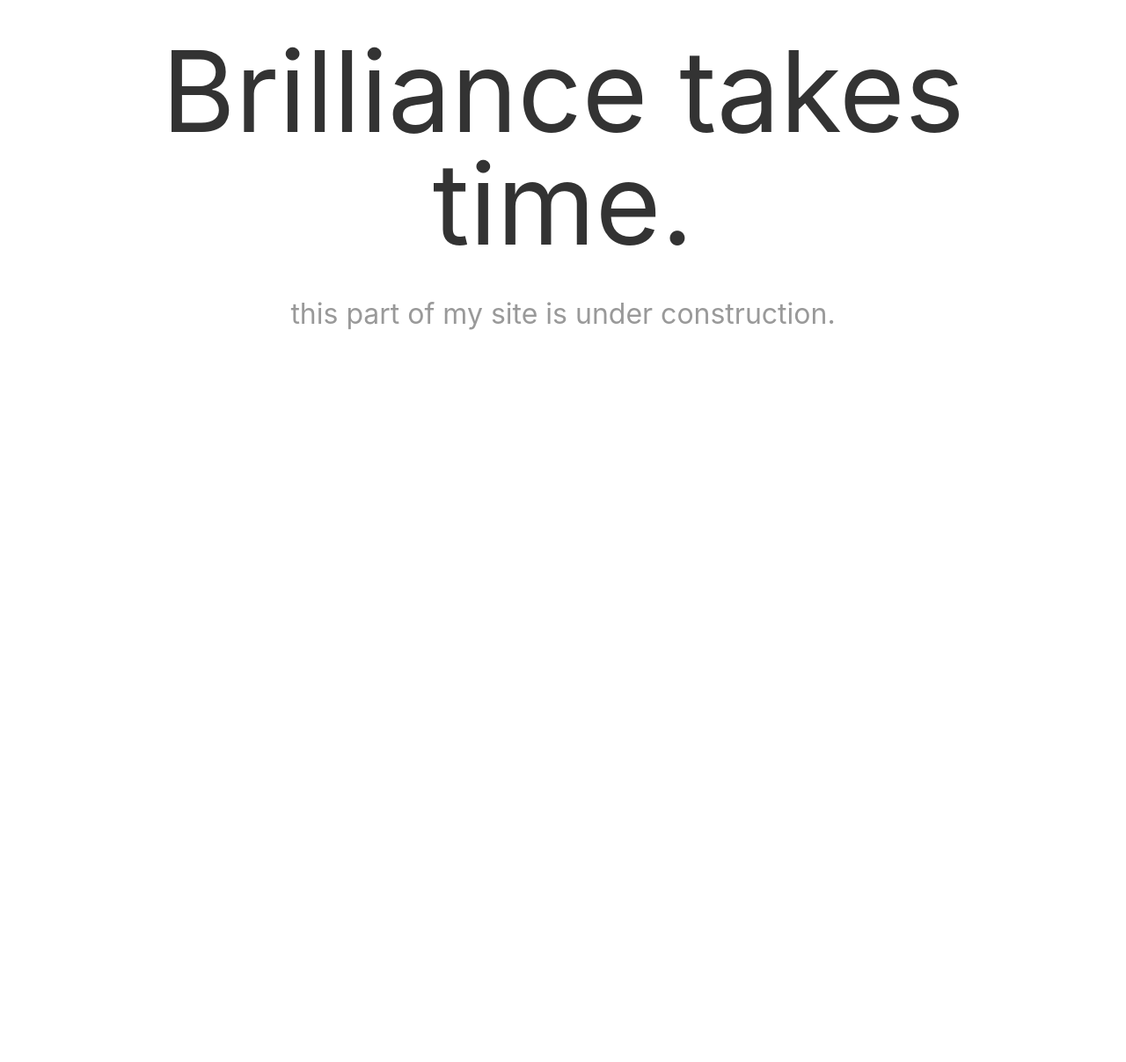
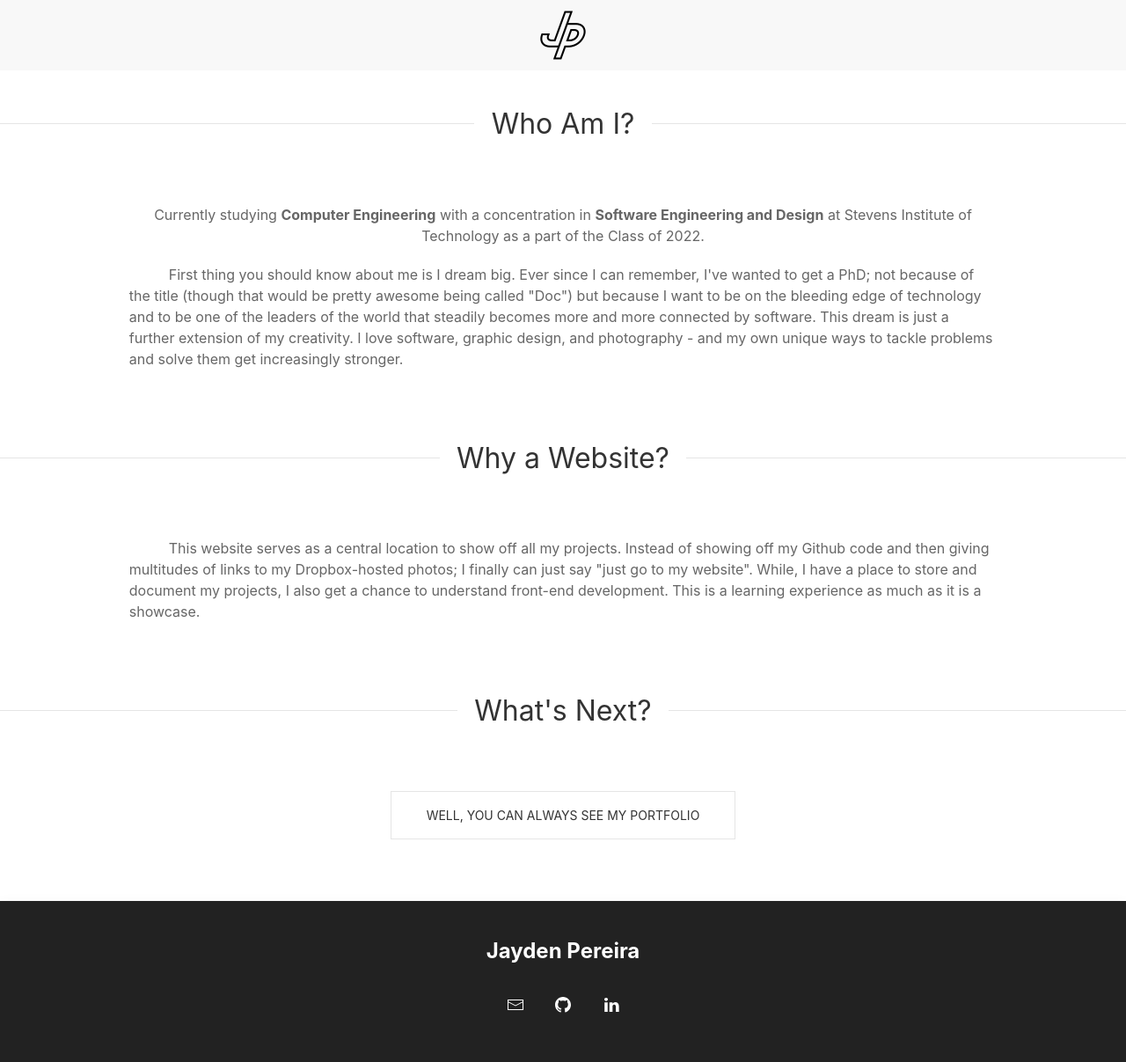
Before and after one commit to jpereira99/My-Website, a Flask app: page /about/ in a window 1280 px wide. Shown: the whole page at 88% size. Before the commit the page ends 375 px from the top, so only its background shows below. Run offline with Flask 2, Linux system fonts and the light colour scheme.

Commit message:
added about page

```diff
--- a/templates/about.html
+++ b/templates/about.html
@@ -12,10 +12,59 @@
 </head>
 <body>
 
-    <div align="center" class="uk-padding">
-        <h1 class="uk-heading-hero">Brilliance takes time.</h1>
-        <h2 class="uk-text-muted">this part of my site is under construction.</h2>
+    <!-- NAVBAR -->
+    <nav class="uk-navbar-container" uk-navbar>
+                <div class="uk-navbar-center">
+                    <div class="uk-navbar-nav">
+
+                        <a href="/" class="uk-navbar-item uk-logo">
+                            <img data-src="{{ url_for('static', filename='images/Logo.png') }}" width="70" height="" alt="" uk-img>
+                        </a>
+
+                    </div>
+                </div>
+         </nav>
+
+    <!-- BODY -->
+    <h2 class="uk-heading-line uk-text-center"><span>Who Am I?</span></h2>
+    <div class="uk-card uk-card-body uk-width-5-6@s uk-align-center">
+        <p class="uk-text-center">
+            Currently studying <b>Computer Engineering</b> with a concentration in <b>Software Engineering and Design</b> at Stevens Institute of Technology as a
+            part of the Class of 2022.
+        </p>
+        <p style="text-indent: 45px">
+            First thing you should know about me is I dream big. Ever since I can remember, I've wanted to get a PhD; not because of the title (though
+            that would be pretty awesome being called "Doc") but because I want to be on the bleeding edge of technology and to be one of the leaders of the
+            world that steadily becomes more and more connected by software. This dream is just a further extension of my creativity. I love software,
+            graphic design, and photography - and my own unique ways to tackle problems and solve them get increasingly stronger.
+        </p>
     </div>
+
+    <h2 class="uk-heading-line uk-text-center"><span>Why a Website?</span></h2>
+    <div class="uk-card uk-card-body uk-width-5-6@s uk-align-center">
+        <p style="text-indent: 45px">
+            This website serves as a central location to show off all my projects. Instead of showing off my Github code and then giving multitudes of links to
+            my Dropbox-hosted photos; I finally can just say "just go to my website". While, I have a place to store and document my projects, I also get a chance
+            to understand front-end development. This is a learning experience as much as it is a showcase.
+        </p>
+    </div>
+
+    <h2 class="uk-heading-line uk-text-center"><span>What's Next?</span></h2>
+    <div align="center" class="uk-card uk-card-body uk-width-5-6@s uk-align-center">
+        <a class="uk-button uk-button-default uk-button-large uk-text-center" href="/dashboard/">Well, you can always see my portfolio</a>
+    </div>
+
+
+    <!-- contact card -->
+    <div class="uk-card uk-card-secondary uk-card-body uk-width-expand uk-text-center">
+        <h3 class="uk-card-title"><b>Jayden Pereira</b></h3>
+        <p>
+            <a class="uk-padding-small" href="mailto:jpereir2@stevens.edu" uk-icon="mail"></a>
+            <a class="uk-padding-small" href="https://github.com/jpereira99" uk-icon="github"></a>
+            <a class="uk-padding-small" href="https://www.linkedin.com/in/jaydenpereira99/" uk-icon="linkedin"></a>
+        </p>
+    </div>
+
 
 </body>
 </html>
```
